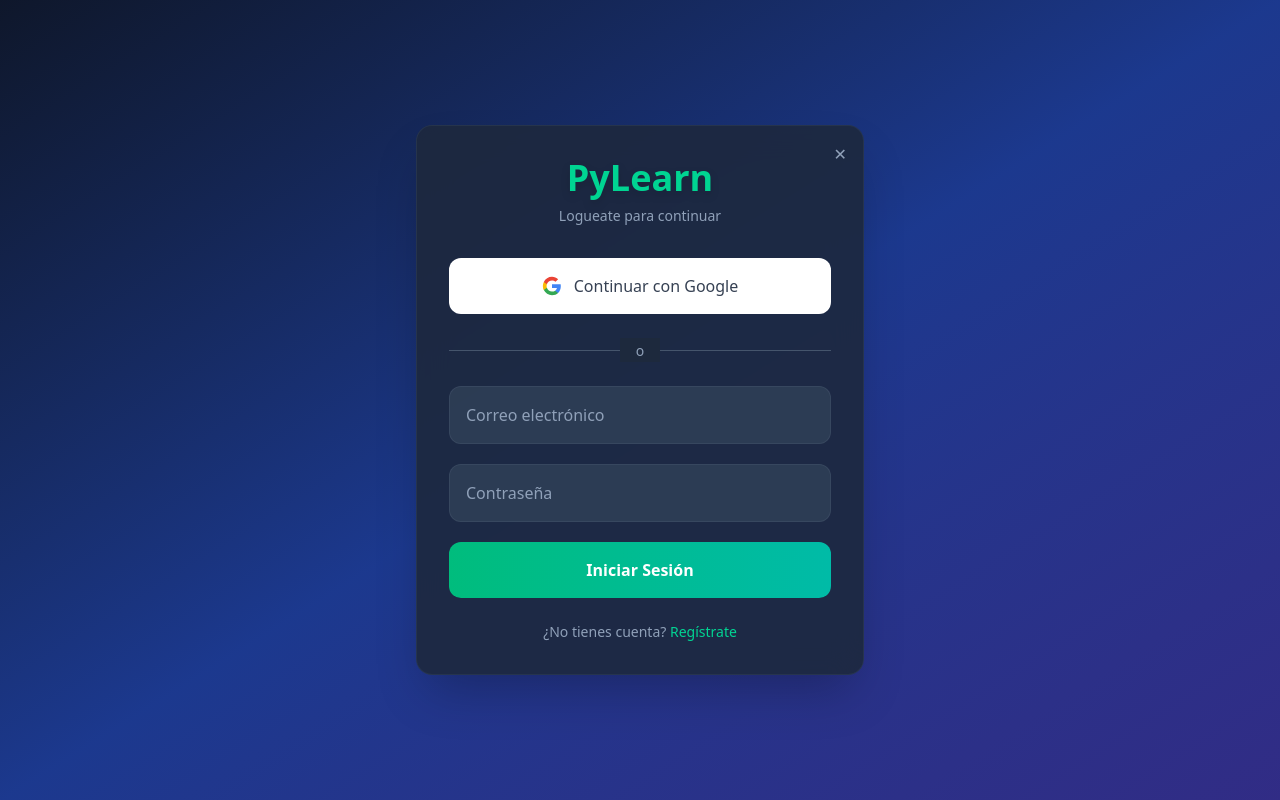
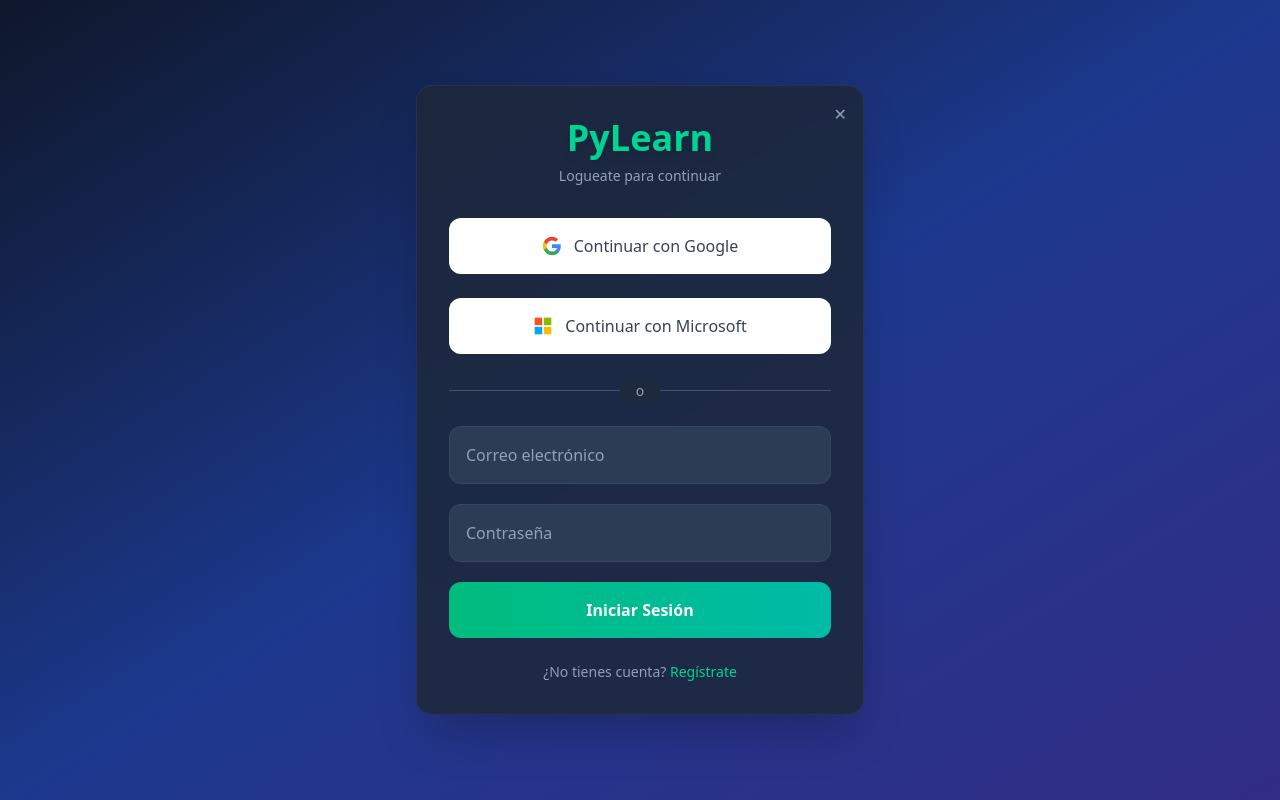
Before and after one commit to IVER-15-07/APP-PYTHON, a React (Vite) app in the folder Frontend/: page /login in a window 1280 px wide. Built offline with nearby package versions, Linux system fonts and the light colour scheme.

Commit message:
fix : frontend of microsoft check

```diff
--- a/Frontend/package.json
+++ b/Frontend/package.json
@@ -12,7 +12,7 @@
   "dependencies": {
     "@tailwindcss/vite": "^4.1.13",
     "axios": "^1.12.2",
-    "firebase": "^12.3.0",
+    "firebase": "^12.4.0",
     "react": "^19.1.1",
     "react-dom": "^19.1.1",
     "react-router-dom": "^7.9.2",
--- a/Frontend/services/firebase.api.js
+++ b/Frontend/services/firebase.api.js
@@ -1,14 +1,25 @@
 
 // Frontend/src/services/firebase.api.js
 import { signInWithPopup, signOut } from 'firebase/auth';
-import { auth, googleProvider } from '../src/config/firebaseConfig';
+import { auth, googleProvider, microsoftProvider } from '../src/config/firebaseConfig';
+
+
+const TIMEOUT_MS = 15000;
+
+function withTimeout(promise, ms = TIMEOUT_MS) {
+  const timeout = new Promise((_, reject) =>
+    setTimeout(() => reject(new Error("tiempo agotado")), ms)
+  );
+  return Promise.race([promise, timeout]);
+}
+
 
 export const firebaseAuthService = {
 
     // ✅ Login con Google
     async loginWithGoogle() {
         try {
-            const result = await signInWithPopup(auth, googleProvider);
+            const result = await withTimeout(signInWithPopup(auth, googleProvider));
             const user = result.user;
             const idToken = await user.getIdToken(); // <- obligatorio
             return {
@@ -19,7 +30,24 @@
             return { success: false, message: err.message };
         }
     },
-    // ✅ Logout de Firebase
+
+
+    async loginWithMicrosoft() {
+
+        try {
+            const result = await withTimeout(signInWithPopup(auth, microsoftProvider));
+            const user = result.user;
+            const idToken = await user.getIdToken(); // <- obligatorio
+            return {
+                success: true,
+                data: { idToken, uid: user.uid, email: user.email, displayName: user.displayName, photoURL: user.photoURL }
+            };
+        } catch (err) {
+            return { success: false, message: err.message };
+        }
+    },
+
+
     async logout() {
         try {
             await signOut(auth);
--- a/Frontend/src/config/firebaseConfig.jsx
+++ b/Frontend/src/config/firebaseConfig.jsx
@@ -1,5 +1,5 @@
 import { initializeApp, getApps } from "firebase/app";
-import { getAuth, GoogleAuthProvider } from "firebase/auth";
+import { getAuth, GoogleAuthProvider, OAuthProvider } from "firebase/auth";
 
 const firebaseConfig = {
   apiKey: "AIzaSyA5fBD0dQu4MFBFX00A9bzAbLcqjDqjoEQ",
@@ -21,6 +21,8 @@
 
 export const auth = getAuth();
 export const googleProvider = new GoogleAuthProvider();
+export const microsoftProvider = new OAuthProvider("microsoft.com");
 googleProvider.setCustomParameters({ prompt: "select_account" });
+microsoftProvider.setCustomParameters({ prompt: "select_account" });
 
 export default firebaseConfig;
--- a/Frontend/src/page/Login.jsx
+++ b/Frontend/src/page/Login.jsx
@@ -3,6 +3,7 @@
 import { Link, useNavigate, useSearchParams } from 'react-router-dom';
 import { authService } from '../../services/auth.api';
 import { firebaseAuthService } from '../../services/firebase.api';
+
 
 
 
@@ -85,6 +86,33 @@
     }
   };
 
+
+   const handleMicrosoftLogin = async () => {
+      setLoading(true);
+      setError('');
+      try {
+        const firebaseResult = await firebaseAuthService.loginWithMicrosoft();
+
+        console.log("firebaseResult:", firebaseResult);
+        if (firebaseResult.success) {
+          const roleId = rolParam === 'profesor' ? 1 : 2;
+          const response = await authService.firebaseLogin(firebaseResult.data, roleId);
+          if (response.success) {
+            const user = response.data.usuario;
+            if (user.rol_usuarioId === 1) navigate('/profesor');
+            else if (user.rol_usuarioId === 2) navigate('/estudiante');
+            else navigate('/login');
+          }
+        } else {
+          setError(firebaseResult.message);
+        }
+      } catch (error) {
+        setError(error.message);
+      } finally {
+        setLoading(false);
+      }
+    };
+
   return (
     <div className="min-h-screen bg-gradient-to-br from-slate-900 via-blue-900 to-indigo-900 flex items-center justify-center p-5">
 
@@ -118,7 +146,7 @@
           {rolParam && (
             <div className="mt-4 inline-flex items-center gap-2 bg-emerald-400/10 text-emerald-400 px-3 py-1 rounded-full text-sm">
               <span>{rolParam === 'profesor' ? '👨‍🏫' : '🎓'}</span>
-              <span>Inicia como {rolParam}</span> {/* ✅ TÉRMINO CORRECTO */}
+              <span>Inicia como {rolParam}</span>
             </div>
           )}
         </div>
@@ -145,7 +173,29 @@
             </svg>
           )}
           {loading ? 'Logueándote...' :
-            (rolParam ? `Continuar con Google como ${rolParam}` : 'Continuar con Google')
+            (rolParam ? `Continuar con Google` : 'Continuar con Google')
+          }
+        </button>
+
+        <button
+          onClick={handleMicrosoftLogin}
+          className="w-full py-4 bg-white text-gray-700 font-medium rounded-xl hover:bg-gray-50 focus:outline-none focus:ring-2 focus:ring-gray-300/50 transition-all duration-300 transform hover:scale-[1.02] active:scale-[0.98] disabled:opacity-60 disabled:cursor-not-allowed disabled:transform-none flex items-center justify-center gap-3 mb-6"
+          disabled={loading}
+          aria-label="Continuar con Microsoft"
+        >
+          {loading ? (
+            <div className="w-5 h-5 border-2 border-gray-400/30 border-t-gray-600 rounded-full animate-spin"></div>
+          ) : (
+            <svg className="w-5 h-5" viewBox="0 0 24 24">
+              <rect x="2" y="2" width="9" height="9" fill="#f35325" />
+              <rect x="13" y="2" width="9" height="9" fill="#81bc06" />
+              <rect x="2" y="13" width="9" height="9" fill="#05a6f0" />
+              <rect x="13" y="13" width="9" height="9" fill="#ffba08" />
+            </svg>
+
+          )}
+          {loading ? 'Logueándote...' :
+            (rolParam ? `Continuar con Microsoft` : 'Continuar con Microsoft')
           }
         </button>
 
@@ -217,4 +267,5 @@
     </div>
   );
 };
+
 export default Login;
```
Also changed, not shown: 1 other file (tests, documents, lock files or other folders).
